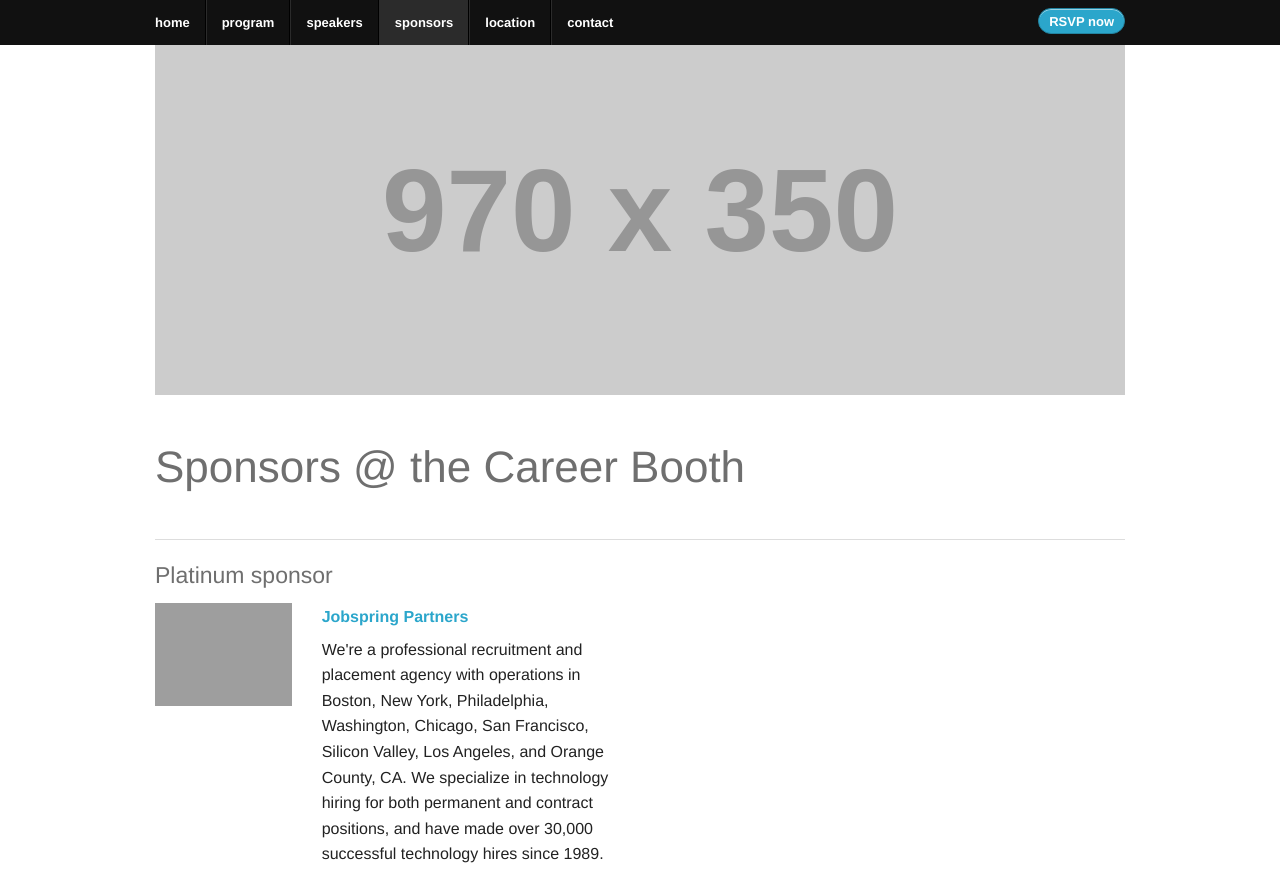
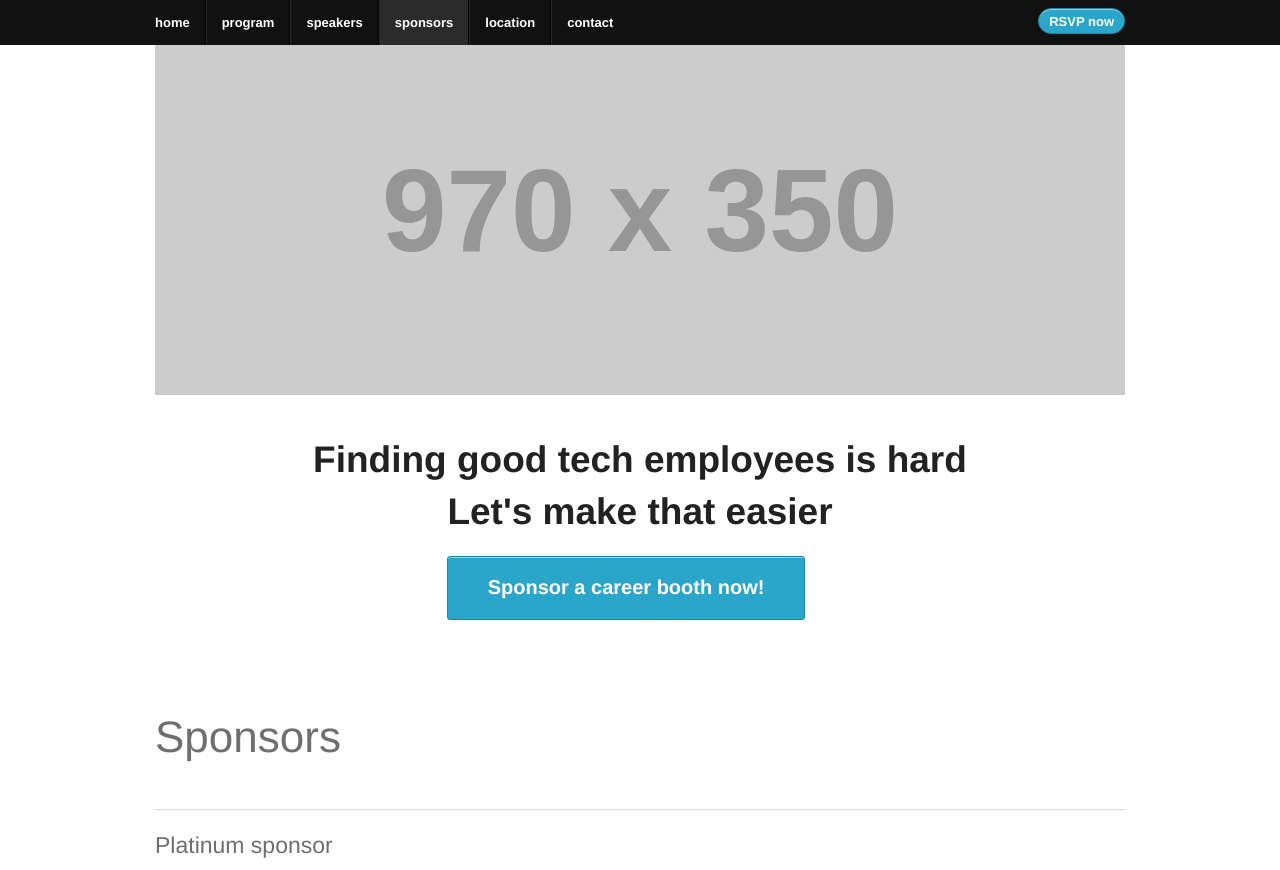
Before and after one commit to akshatpradhan/boston-security-conference, a plain HTML site: page sponsors.html in a window 1280 px wide. Shown: the top 870 px of the page. Drawn offline with Linux system fonts and the light colour scheme; grey boxes are pictures that could not be loaded; placeholder pictures from the web are drawn by us.

Commit message:
add call to action and better marketing for sponsors

```diff
--- a/sponsors.html
+++ b/sponsors.html
@@ -40,15 +40,31 @@
 
   <div class="row">
     <div class="large-12 columns">
-      <img src="Http://placehold.it/970x350&text=Boston Security Conference" alt="banner"/>
+      <img src="http://placehold.it/970x350&text=We are looking for awesome sponsors" alt="banner"/>
     </div>
   </div>
+
+  <br />
+  <br />
+
+  <div class="row">
+    <div class="large-9 large-centered columns">
+      <h2 class="text-center">Finding good tech employees is hard Let's make that easier</h2>
+    </div>
+   </div>
+
+  <div class="row">
+    <div class="large-5 large-centered columns">
+      <p><a class="large button radius" href="http://securitymeetup.com/suggestion/">Sponsor a career booth now!</a></p>
+    </div>
+  </div>
+
   <br />
   <br />
 
   <div class="row">
     <div class="large-12 columns">
-      <h1 class="subheader">Sponsors @ the Career Booth</h1>
+      <h1 class="subheader">Sponsors</h1>
     </div>
   </div>
 
```
